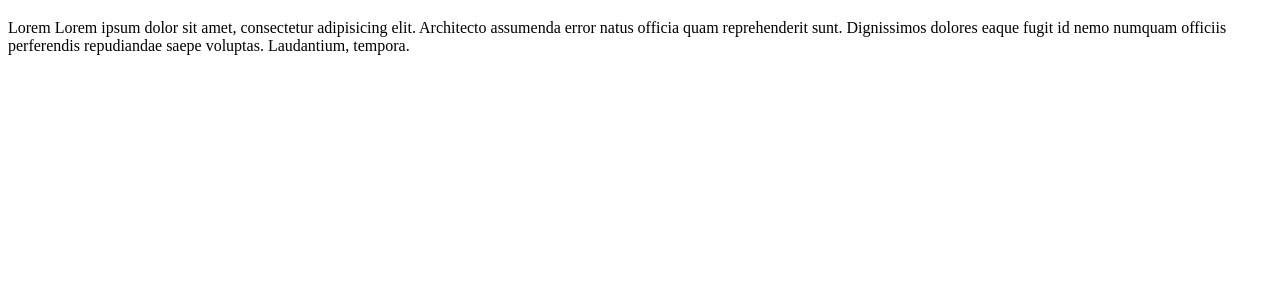
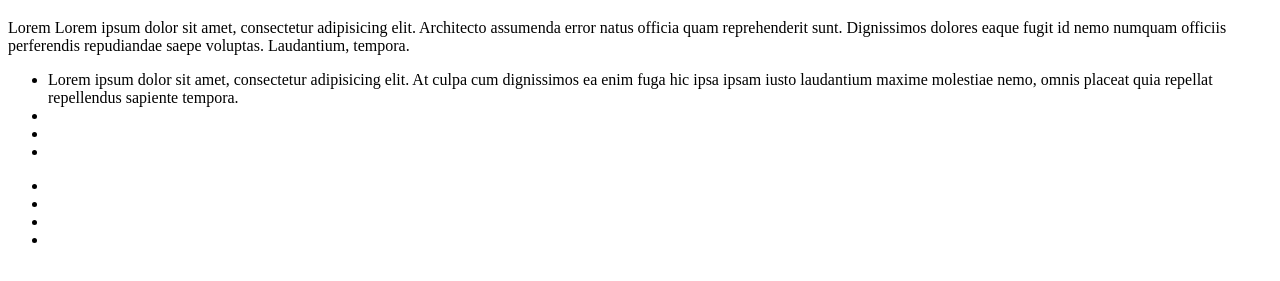
Before and after one commit to Stegur/git, a website: page app/index.html in a window 1280 px wide. Shown: the part 61-342 px from the top of the page. Drawn offline with Linux system fonts and the light colour scheme.

Commit message:
Add lists and two <p>

```diff
--- a/app/index.html
+++ b/app/index.html
@@ -8,6 +8,26 @@
 <body>
     <h1>GIT Title</h1>
     <p>Lorem Lorem ipsum dolor sit amet, consectetur adipisicing elit. Architecto assumenda error natus officia quam reprehenderit sunt. Dignissimos dolores eaque fugit id nemo numquam officiis perferendis repudiandae saepe voluptas. Laudantium, tempora.</p>
+    <div class="main">
+        <div class="second">
+            <ul class="soc">
+                <li class="item">Lorem ipsum dolor sit amet, consectetur adipisicing elit. At culpa cum dignissimos ea enim fuga hic ipsa ipsam iusto laudantium maxime molestiae nemo, omnis placeat quia repellat repellendus sapiente tempora.</li>
+                <li class="item"></li>
+                <li class="item"></li>
+                <li class="item"></li>
+            </ul>
+        </div>
+        <div class="second">
+            <ul class="soc">
+                <li class="item"></li>
+                <li class="item"></li>
+                <li class="item"></li>
+                <li class="item"></li>
+            </ul>
+        </div>
+    </div>
+
+
     <script scr="bower_components/jquery/dist/jquery.js"></script>
 </body>
 </html>
```
